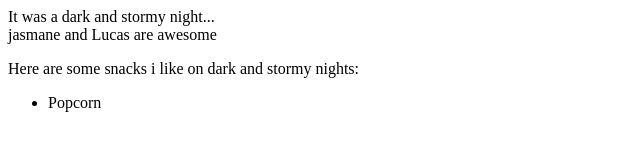
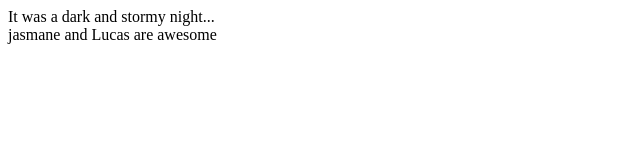
Before and after one commit to LRRamsey/fireside-story, a plain HTML site: page index.html in a window 1280 px wide. Shown: the whole page, without its empty margins (0-640 px from the left). Drawn offline with Linux system fonts and the light colour scheme.

Commit message:
modified to match darker branch

```diff
--- a/index.html
+++ b/index.html
@@ -1,11 +1,6 @@
 <html>
   <body>
     <p>It was a dark and stormy night...<br/> jasmane and Lucas are awesome</p>
-    <p>Here are some snacks i like on dark and stormy nights:</p>
-    <ul>
-        <li>Popcorn</li>
-        <!-- heres the next line, want to make a branch next or keep adding snacks?-->
 
-    </ul>
   </body>
 </html>
```
